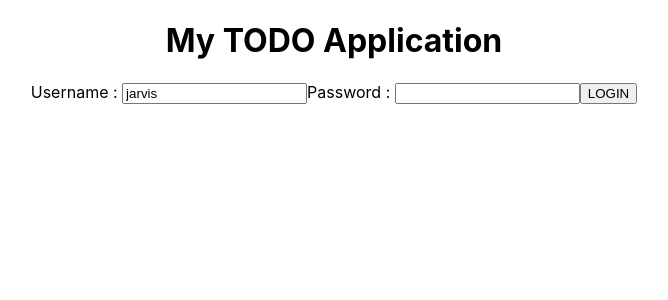
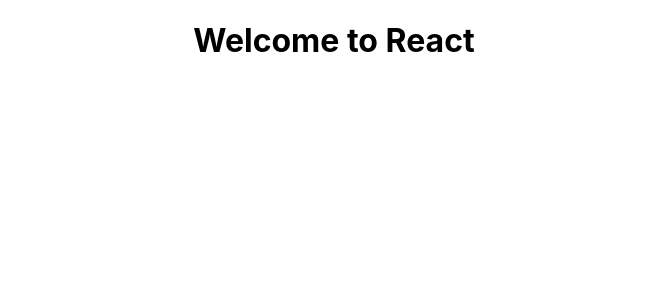
Before and after one commit to jarvis3439/todo-fullstack-react-springboot, a React (Create React App) app in the folder todo-react-frontend/: page /welcome in a window 1280 px wide. Shown: the top 300 px of the page, without its empty margins (306-974 px from the left). Built offline with nearby package versions, Linux system fonts and the light colour scheme.

Commit message:
Adding Route to Component

```diff
--- a/todo-react-frontend/package.json
+++ b/todo-react-frontend/package.json
@@ -8,6 +8,7 @@
     "@testing-library/user-event": "^7.2.1",
     "react": "^16.13.1",
     "react-dom": "^16.13.1",
+    "react-router-dom": "^5.2.0",
     "react-scripts": "3.4.1"
   },
   "scripts": {
--- /dev/null
+++ b/todo-react-frontend/src/Components/TODO/ErrorPage.js
@@ -0,0 +1,11 @@
+import React from "react";
+
+function ErrorPage() {
+  return (
+    <div>
+      <h1>Invalid URL</h1>
+    </div>
+  );
+}
+
+export default ErrorPage;
--- a/todo-react-frontend/src/Components/TODO/Login.js
+++ b/todo-react-frontend/src/Components/TODO/Login.js
@@ -21,6 +21,7 @@
   loginResponse = () => {
     if (this.state.username === "jarvis" && this.state.password === "jarvis") {
       this.setState({ loginStatus: true });
+      this.props.history.push("/welcome");
     } else {
       this.setState({ loginStatus: false });
     }
--- a/todo-react-frontend/src/Components/TODO/LoginResponse.js
+++ b/todo-react-frontend/src/Components/TODO/LoginResponse.js
@@ -6,7 +6,7 @@
       {props.status === true ? (
         <div> Login Successfull </div>
       ) : props.status === false ? (
-        <div> Login Failed </div>
+        <div>Invalid Credential</div>
       ) : null}
     </div>
   );
--- a/todo-react-frontend/src/Components/TODO/TodoApp.js
+++ b/todo-react-frontend/src/Components/TODO/TodoApp.js
@@ -1,12 +1,21 @@
 import React, { Component } from "react";
 import Login from "./Login";
+import Welcome from "./Welcome";
+import { BrowserRouter as Router, Route, Switch } from "react-router-dom";
+import ErrorPage from "./ErrorPage";
 
 class TodoApp extends Component {
   render() {
     return (
       <div className="TodoApp">
-        <h1>My TODO Application</h1>
-        <Login />
+        <Router>
+          <Switch>
+            <Route path="/" exact component={Login} />
+            <Route path="/login" component={Login} />
+            <Route path="/welcome" component={Welcome} />
+            <Route component={ErrorPage} />
+          </Switch>
+        </Router>
       </div>
     );
   }
--- /dev/null
+++ b/todo-react-frontend/src/Components/TODO/Welcome.js
@@ -0,0 +1,12 @@
+import React, { Component } from "react";
+
+class Welcome extends Component {
+  render() {
+    return (
+      <div>
+        <h1>Welcome to React</h1>
+      </div>
+    );
+  }
+}
+export default Welcome;
```
Also changed, not shown: 1 other file (tests, documents, lock files or other folders).
